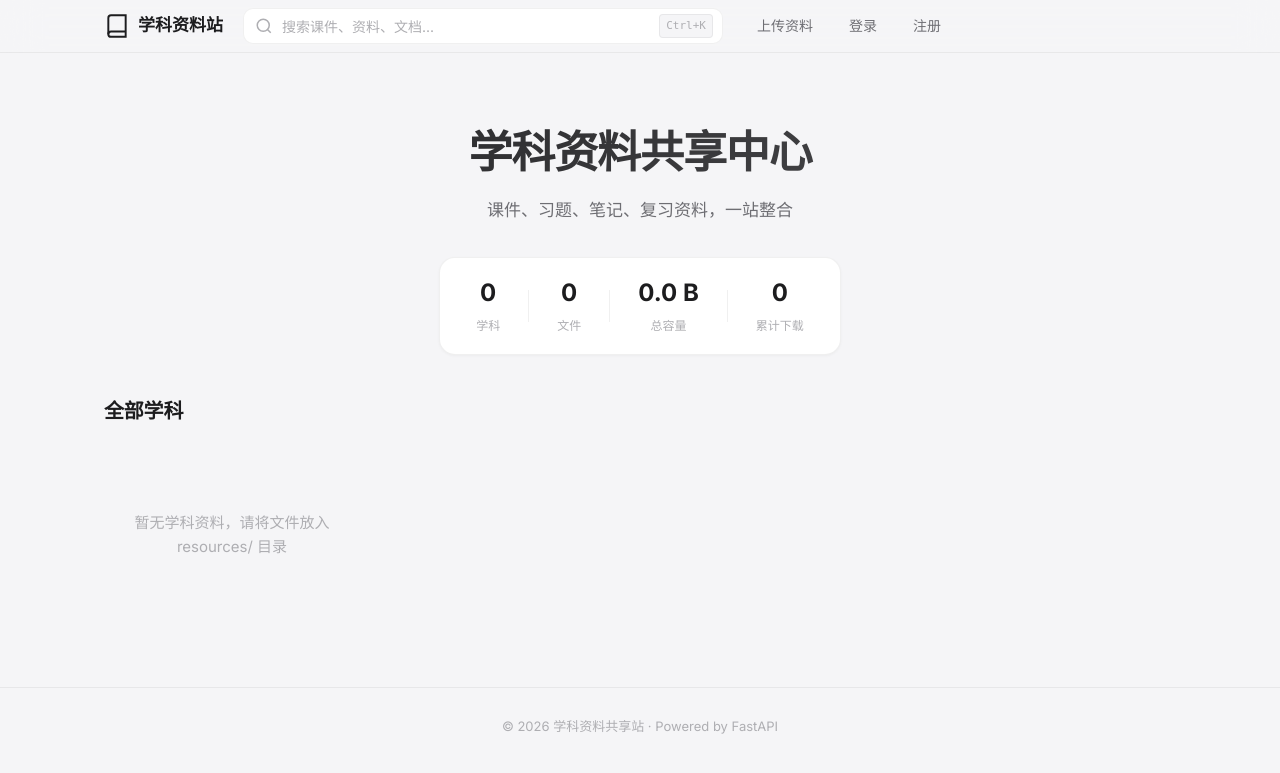
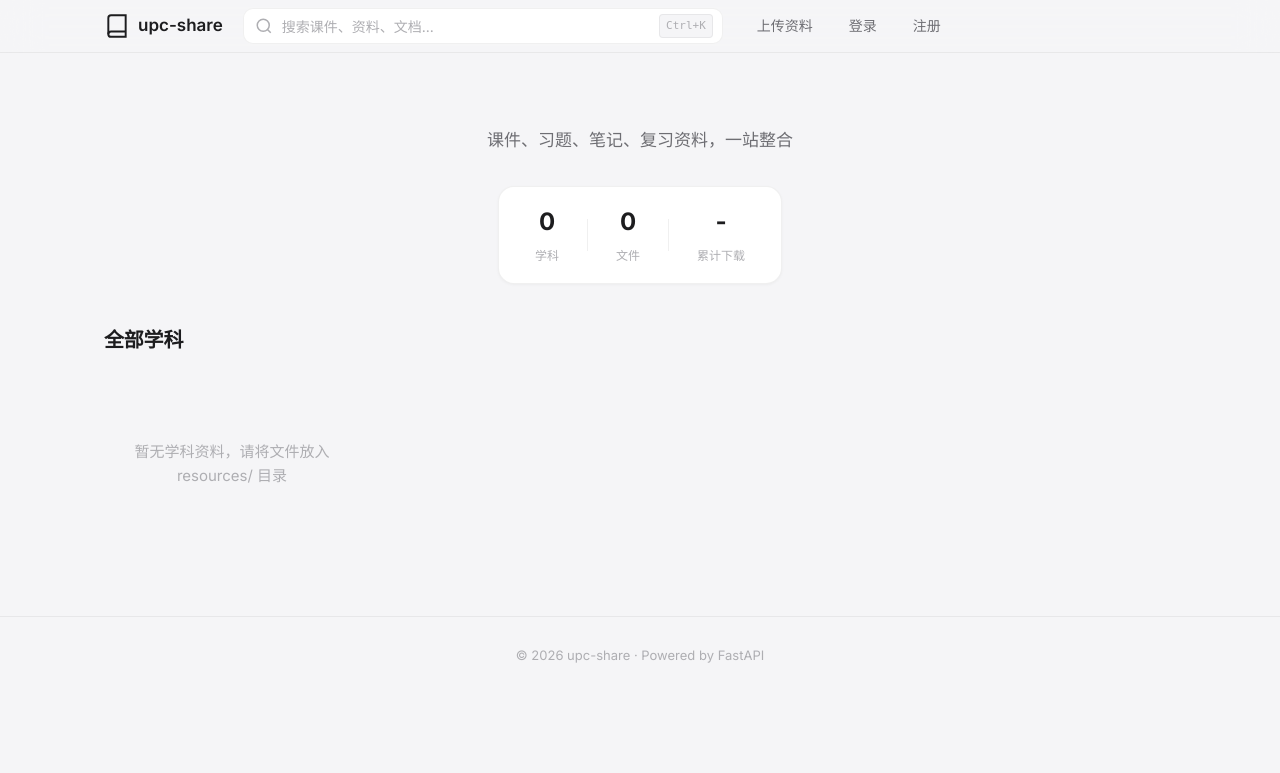
Before and after one commit to foggy-33/upc-share, a FastAPI app: page / in a window 1280 px wide. Shown: the top 773 px of the page. Run offline with FastAPI, Linux system fonts and the light colour scheme; data that the repository does not hold is empty.

Commit message:
更改了部分ui

```diff
--- a/static/css/style.css
+++ b/static/css/style.css
@@ -241,11 +241,12 @@ input, textarea, select { font-family: inherit; }
 .admin-section { padding: 64px 0 80px; }
 .admin-title { font-size: 34px; font-weight: 700; letter-spacing: -0.02em; text-align: center; }
 .admin-subtitle { text-align: center; color: var(--text-secondary); margin-top: 8px; font-size: 15px; margin-bottom: 36px; }
-.admin-grid { display: grid; grid-template-columns: 1fr 320px; gap: 24px; max-width: 820px; margin: 0 auto; }
+.admin-grid { display: flex; justify-content: center; max-width: 820px; margin: 0 auto; }
+.upload-card { width: 520px; max-width: 100%; }
 
 .upload-card {
     background: var(--surface); border-radius: var(--radius-xl); border: 1px solid var(--border);
-    padding: 28px; box-shadow: var(--shadow-sm);
+    padding: 32px; box-shadow: var(--shadow-sm);
 }
 .upload-zone {
     border: 2px dashed var(--border-hover); border-radius: var(--radius-lg);
@@ -374,7 +375,8 @@ input, textarea, select { font-family: inherit; }
     .stat-item { padding: 8px 16px; }
     .stat-divider { display: none; }
     .subjects-grid { grid-template-columns: repeat(auto-fill, minmax(180px, 1fr)); }
-    .admin-grid { grid-template-columns: 1fr; }
+    .admin-grid { width: 100%; }
+    .upload-card { width: 100%; }
     .file-table thead { display: none; }
     .file-table, .file-table tbody, .file-table tr, .file-table td { display: block; width: 100%; }
     .file-table tbody tr { padding: 12px 16px; border-bottom: 1px solid var(--border); }
--- a/templates/admin.html
+++ b/templates/admin.html
@@ -15,7 +15,7 @@
                     <path d="M4 19.5A2.5 2.5 0 0 1 6.5 17H20"/>
                     <path d="M6.5 2H20v20H6.5A2.5 2.5 0 0 1 4 19.5v-15A2.5 2.5 0 0 1 6.5 2z"/>
                 </svg>
-                <span>学科资料站</span>
+                <span>upc-share</span>
             </a>
             <div class="nav-links">
                 <a href="/" class="nav-link">返回首页</a>
--- a/templates/index.html
+++ b/templates/index.html
@@ -3,7 +3,7 @@
 <head>
     <meta charset="UTF-8">
     <meta name="viewport" content="width=device-width, initial-scale=1.0">
-    <title>学科资料共享站</title>
+    <title>upcshare学科资料共享站</title>
     <link rel="stylesheet" href="/static/css/style.css">
     <link rel="preconnect" href="https://fonts.googleapis.com">
     <link href="https://fonts.googleapis.com/css2?family=Inter:wght@300;400;500;600;700&display=swap" rel="stylesheet">
@@ -17,7 +17,7 @@
                     <path d="M4 19.5A2.5 2.5 0 0 1 6.5 17H20"/>
                     <path d="M6.5 2H20v20H6.5A2.5 2.5 0 0 1 4 19.5v-15A2.5 2.5 0 0 1 6.5 2z"/>
                 </svg>
-                <span>学科资料站</span>
+                <span>upc-share</span>
             </a>
             <div class="nav-search">
                 <svg class="search-icon" width="18" height="18" viewBox="0 0 24 24" fill="none" stroke="currentColor" stroke-width="2">
@@ -43,7 +43,7 @@
     <!-- Hero -->
     <section class="hero">
         <div class="hero-content">
-            <h1 class="hero-title">学科资料共享中心</h1>
+
             <p class="hero-subtitle">课件、习题、笔记、复习资料，一站整合</p>
             <!-- 统计卡片 -->
             <div class="stats-row" id="statsRow">
@@ -55,11 +55,6 @@
                 <div class="stat-item">
                     <span class="stat-value" id="statFiles">-</span>
                     <span class="stat-label">文件</span>
-                </div>
-                <div class="stat-divider"></div>
-                <div class="stat-item">
-                    <span class="stat-value" id="statSize">-</span>
-                    <span class="stat-label">总容量</span>
                 </div>
                 <div class="stat-divider"></div>
                 <div class="stat-item">
@@ -169,7 +164,7 @@
 
     <footer class="footer">
         <div class="container">
-            <p>&copy; 2026 学科资料共享站 · Powered by FastAPI</p>
+            <p>&copy; 2026 upc-share · Powered by FastAPI</p>
         </div>
     </footer>
 
```
Also changed, not shown: 1 other file.
